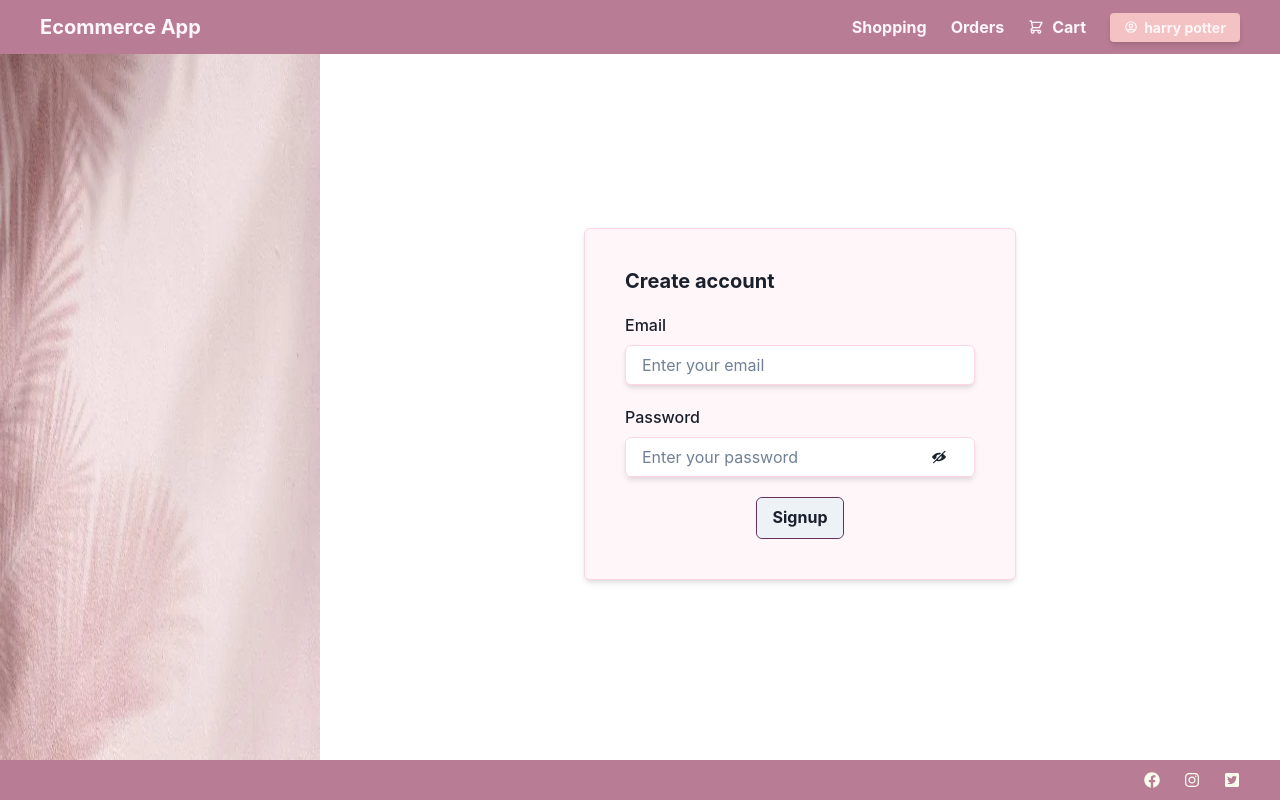
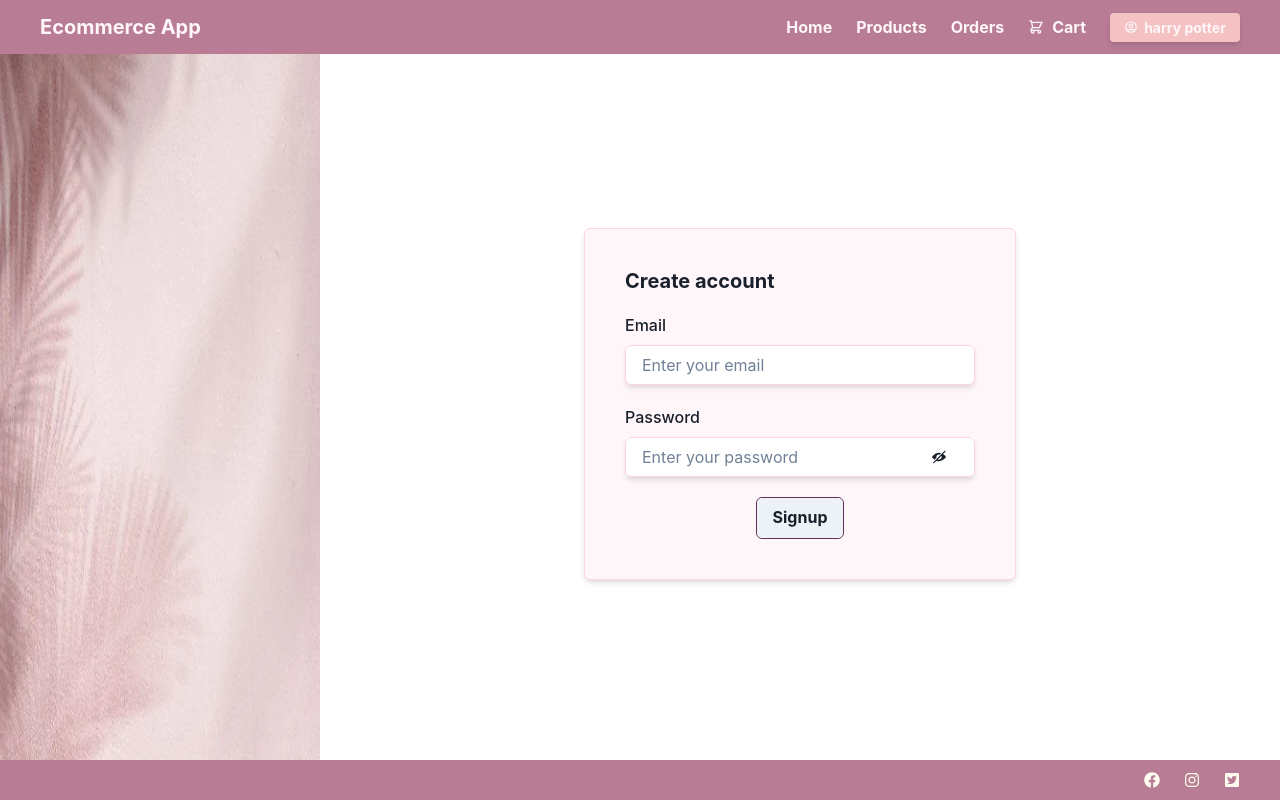
Before and after one commit to shreya2057/Ecommerce_app, a React (Vite) app: page /signup in a window 1280 px wide. Built offline with nearby package versions, Linux system fonts and the light colour scheme.

Commit message:
fix: Product Image card component

```diff
--- a/src/components/Navbar.tsx
+++ b/src/components/Navbar.tsx
@@ -69,8 +69,11 @@ function NavBar({ isLoggedIn }: { isLoggedIn: boolean }) {
         py={{ base: 3, md: 0 }}
         align={{ base: "start", md: "center" }}
       >
+        <Link to={"/"}>
+          <Text>Home</Text>
+        </Link>
         <Link to={"/shopping"}>
-          <Text>Shopping</Text>
+          <Text>Products</Text>
         </Link>
         <Link to={"/orders"}>
           <Text>Orders</Text>
--- a/src/screen/items/Shopping.tsx
+++ b/src/screen/items/Shopping.tsx
@@ -144,6 +144,7 @@ function Shopping() {
                 _active={{
                   borderColor: "#ffd5e5",
                 }}
+                _focusVisible={{ borderColor: "#ffd5e5" }}
                 _hover={{
                   borderColor: "#ffd5e5",
                 }}
--- a/src/screen/items/components/ItemCard.tsx
+++ b/src/screen/items/components/ItemCard.tsx
@@ -5,17 +5,17 @@ import {
   CardBody,
   CardFooter,
   Heading,
-  Image,
   Text,
 } from "@chakra-ui/react";
 import { useState } from "react";
+import { useAddToCart } from "../../../hooks/useAddToCart";
 import { ItemsType } from "../../../type";
-import { useAddToCart } from "../../../hooks/useAddToCart";
+import { ProductImage } from "./ProductImage";
 
 function ItemCard({ items }: { items: ItemsType }) {
   const [disabled, setDisable] = useState(false);
   const { itemAddToCart } = useAddToCart({ setDisable });
-  const regex = /^https:\/\/i\.imgur\.com\/[A-Za-z0-9]{7}\.(jpeg|jpg|png|gif)$/;
+
   return (
     <Card
       width={{ base: "100%", md: "min-content" }}
@@ -42,13 +42,7 @@ function ItemCard({ items }: { items: ItemsType }) {
           alignContent={"center"}
           justifyContent={"center"}
         >
-          {regex.test(items?.images[0]) && (
-            <Image
-              objectFit={"contain"}
-              rounded={"md"}
-              src={items?.images[0]}
-            />
-          )}
+          {<ProductImage image={items?.images[0]} />}
         </Box>
         <Heading size={"sm"} mx={6} mt={3} mb={1} textColor={"#4d2f56"}>
           {items?.title?.substring(0, 15) + "..."}
--- /dev/null
+++ b/src/screen/items/components/ProductImage.tsx
@@ -0,0 +1,12 @@
+import { Image } from "@chakra-ui/react";
+
+export const ProductImage = ({ image }: { image: string }) => {
+  const regex = /^https:\/\/i\.imgur\.com\/[A-Za-z0-9]{7}\.(jpeg|jpg|png|gif)$/;
+  return (
+    <>
+      {regex.test(image) && (
+        <Image objectFit={"contain"} rounded={"md"} src={image} />
+      )}
+    </>
+  );
+};
```
